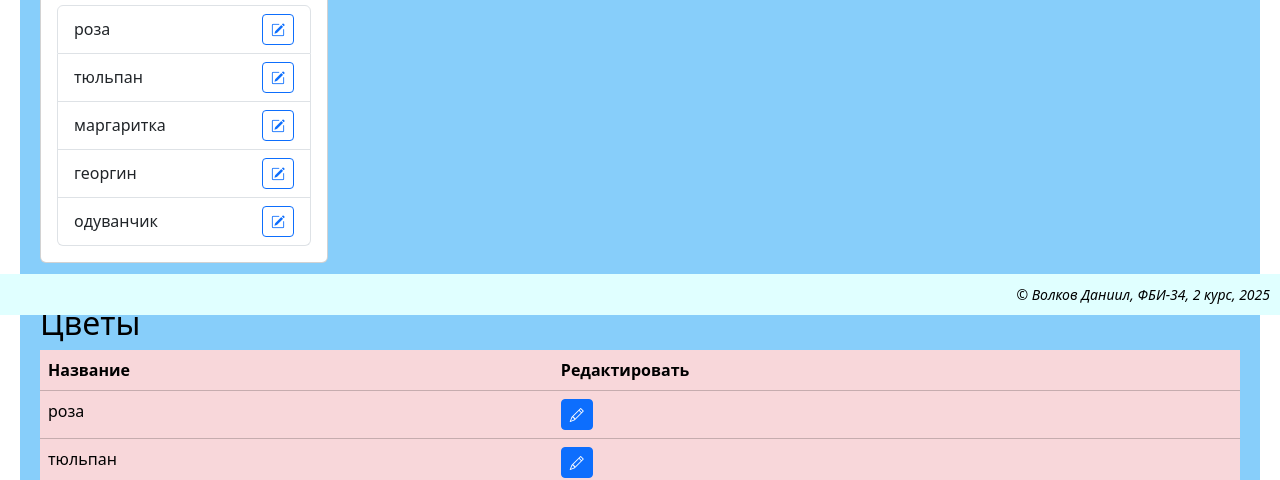
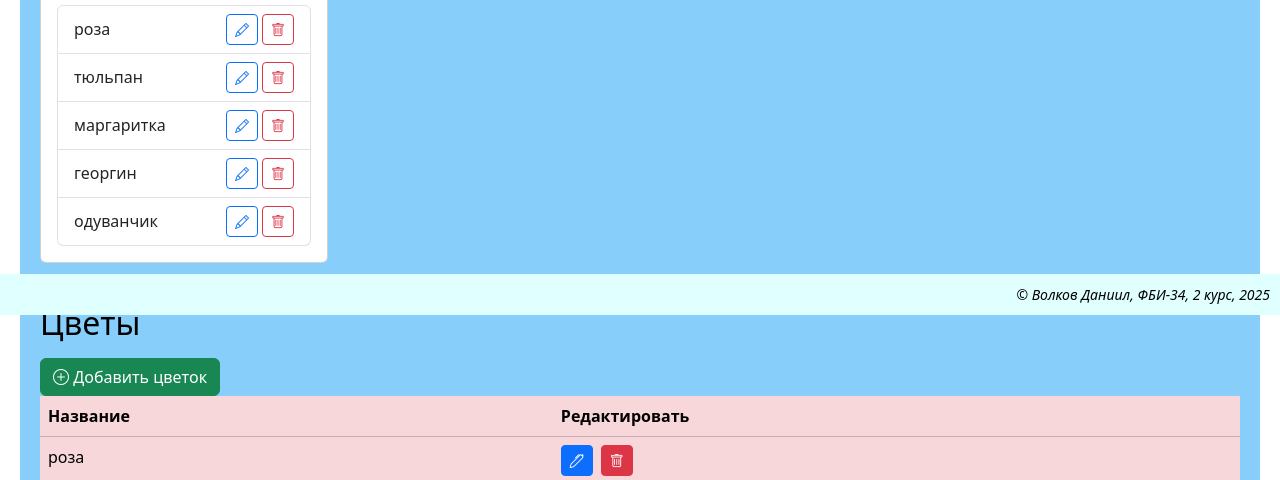
Before and after one commit to ohweraohw1243/web-front-labs, a plain HTML site: page lab8/lab8.html in a window 1280 px wide. Shown: the part 485-965 px from the top of the page. Drawn offline with nearby package versions, Linux system fonts and the light colour scheme.

Commit message:
Дополнительное задание

```diff
--- a/lab8/lab8.html
+++ b/lab8/lab8.html
@@ -44,10 +44,11 @@
                     <h2 class="card-title">Цветы</h2>
                     <ul class="list-group">
                         <li v-for="(flower, id) in flowers" class="list-group-item d-flex justify-content-between align-items-center">
-                            {{ flower }}
-                            <button @click="edit(id,flower)" class="btn btn-outline-primary btn-sm">
-                                <i class="bi bi-pencil-square"></i>
-                            </button>
+                            <span>{{ flower }}</span>
+                            <div>
+                                <button @click="edit(id,flower)" class="btn btn-sm btn-outline-primary me-1"><i class="bi bi-pencil"></i></button>
+                                <button @click="remove(id)" class="btn btn-sm btn-outline-danger"><i class="bi bi-trash"></i></button>
+                            </div>
                         </li>
                     </ul>
                 </div>
@@ -70,12 +71,22 @@
                             <span v-else>{{ flower }}</span>
                         </td>
                         <td>
-                            <button @click="edit(id,flower)" class="btn btn-primary btn-sm" v-if="flower !== null">
-                                <i class="bi bi-pencil"></i>
-                            </button>
-                            <div class="spinner-border spinner-border-sm text-secondary" role="status" v-if="flower === null"></div>
+                            <div v-if="flower !== null" class="d-flex gap-2">
+                                <button @click="edit(id,flower)" class="btn btn-sm btn-primary">
+                                    <i class="bi bi-pen"></i>
+                                </button>
+                                <button @click="remove(id)" class="btn btn-sm btn-danger">
+                                    <i class="bi bi-trash"></i>
+                                </button>
+                            </div>
+                            <div class="spinner-border" role="status" v-if="flower === null"></div>
                         </td>
                     </tr>
+                    <div class="mt-3">
+                    <button @click="addFlower" class="btn btn-success">
+                        <i class="bi bi-plus-circle"></i> Добавить цветок
+                    </button>
+                </div>
                 </tbody>
             </table>
 
@@ -144,6 +155,15 @@
                 sum() {
                     this.result = this.a + this.b;
                 },
+                remove(id) {
+                    this.flowers.splice(id, 1);
+                },
+                addFlower() {
+                    let name = prompt('Введите название нового цветка:');
+                    if (name) {
+                        this.flowers.push(name);
+                    }
+                },
             }
         }).mount("#app");
     </script>
```
